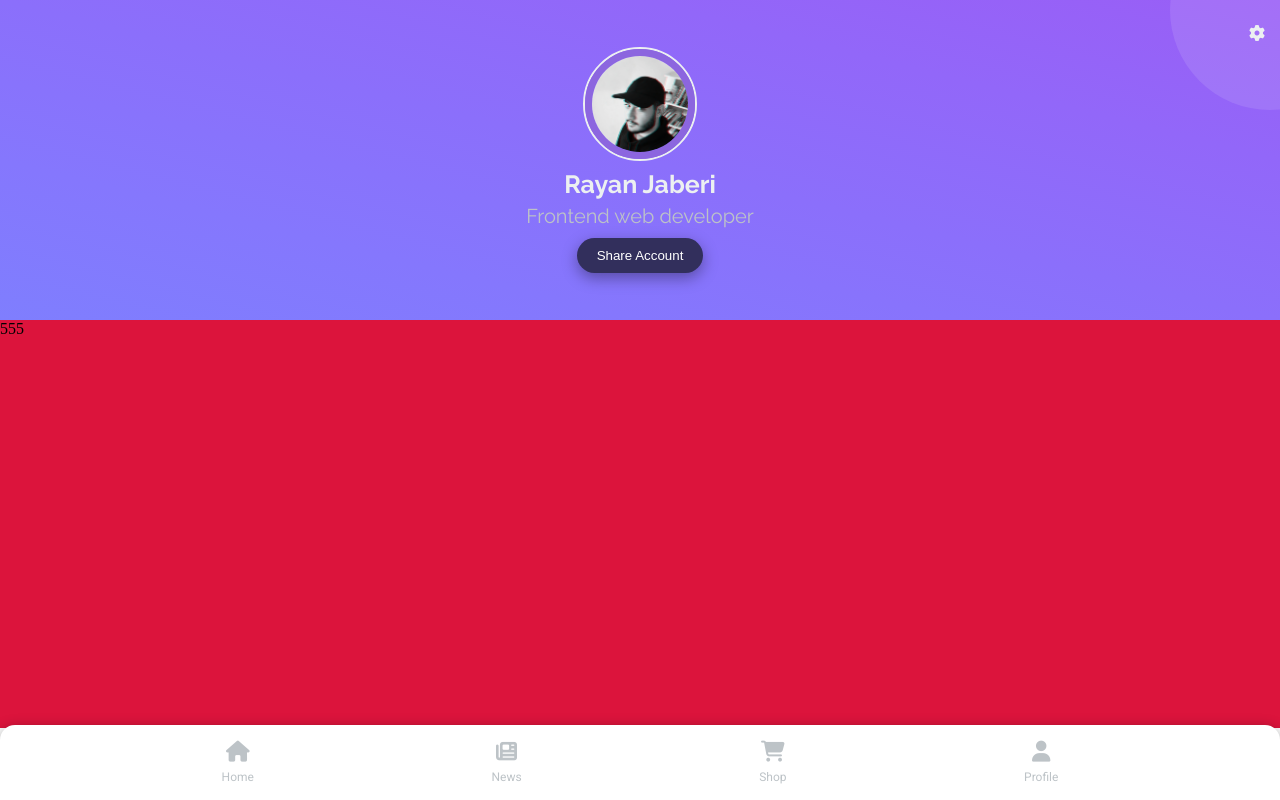
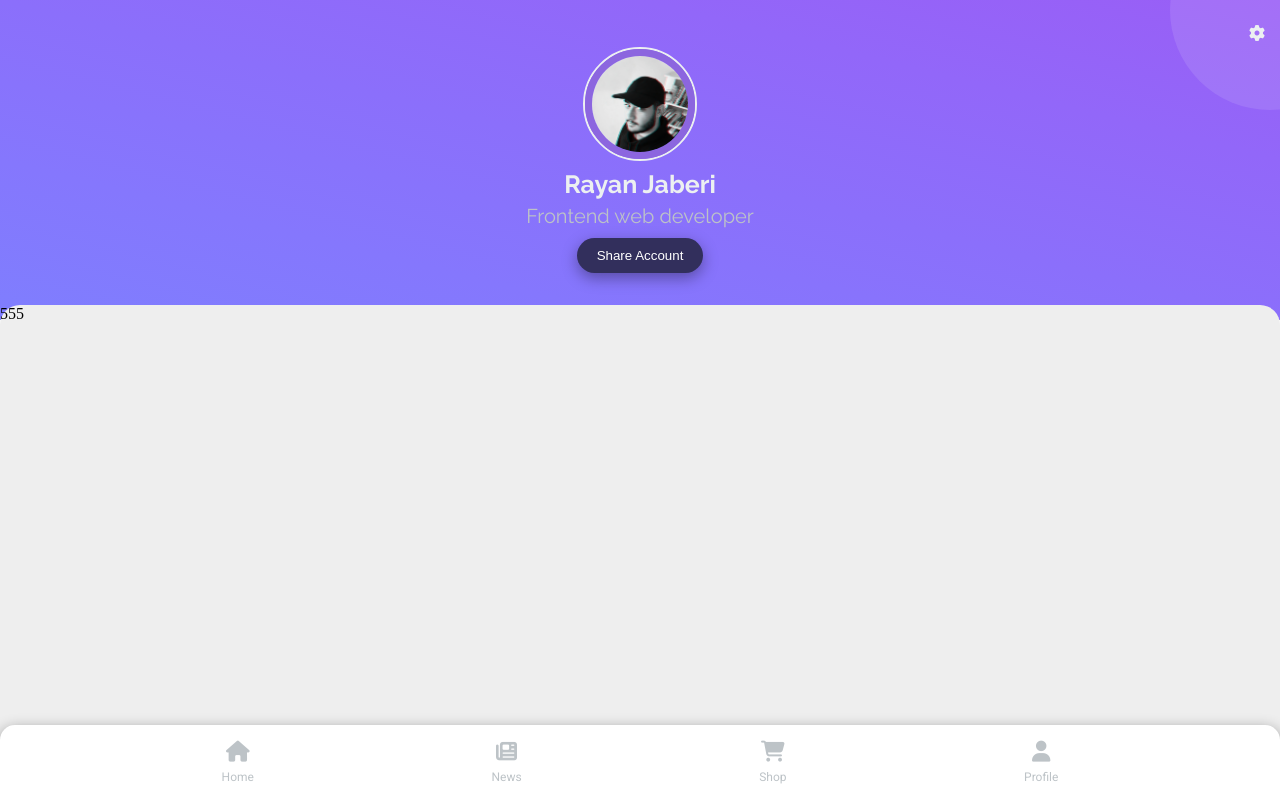
Before and after one commit to randomhex1998/sana-app, a React (Create React App) app: page / in a window 1280 px wide. Built offline with nearby package versions, Linux system fonts and the light colour scheme.

Commit message:
conf opt bg size

```diff
--- a/src/scss/_TopSection.scss
+++ b/src/scss/_TopSection.scss
@@ -11,7 +11,7 @@
     #995ef6
   );
 
-  .top-cloud-area{
+  .top-cloud-area {
     position: fixed;
     top: -90px;
     right: -90px;
@@ -22,15 +22,15 @@
     z-index: 1;
   }
 
-  .setting-area{
+  .setting-area {
     position: absolute;
     right: 15px;
     top: 25px;
     cursor: pointer;
     z-index: 200;
 
-    i{
-        color: #ecf0f1;
+    i {
+      color: #ecf0f1;
     }
   }
 
@@ -85,8 +85,11 @@
   }
 }
 
-.profile-opt-area{
-  background-color: crimson;
-  height: 51vh;
+.profile-opt-area {
+  position: absolute;
+  bottom: 15px;
+  background-color: #eee;
   width: 100%;
+  height: 60vh;
+  border-radius: 20px 20px 0 0;
 }
```
